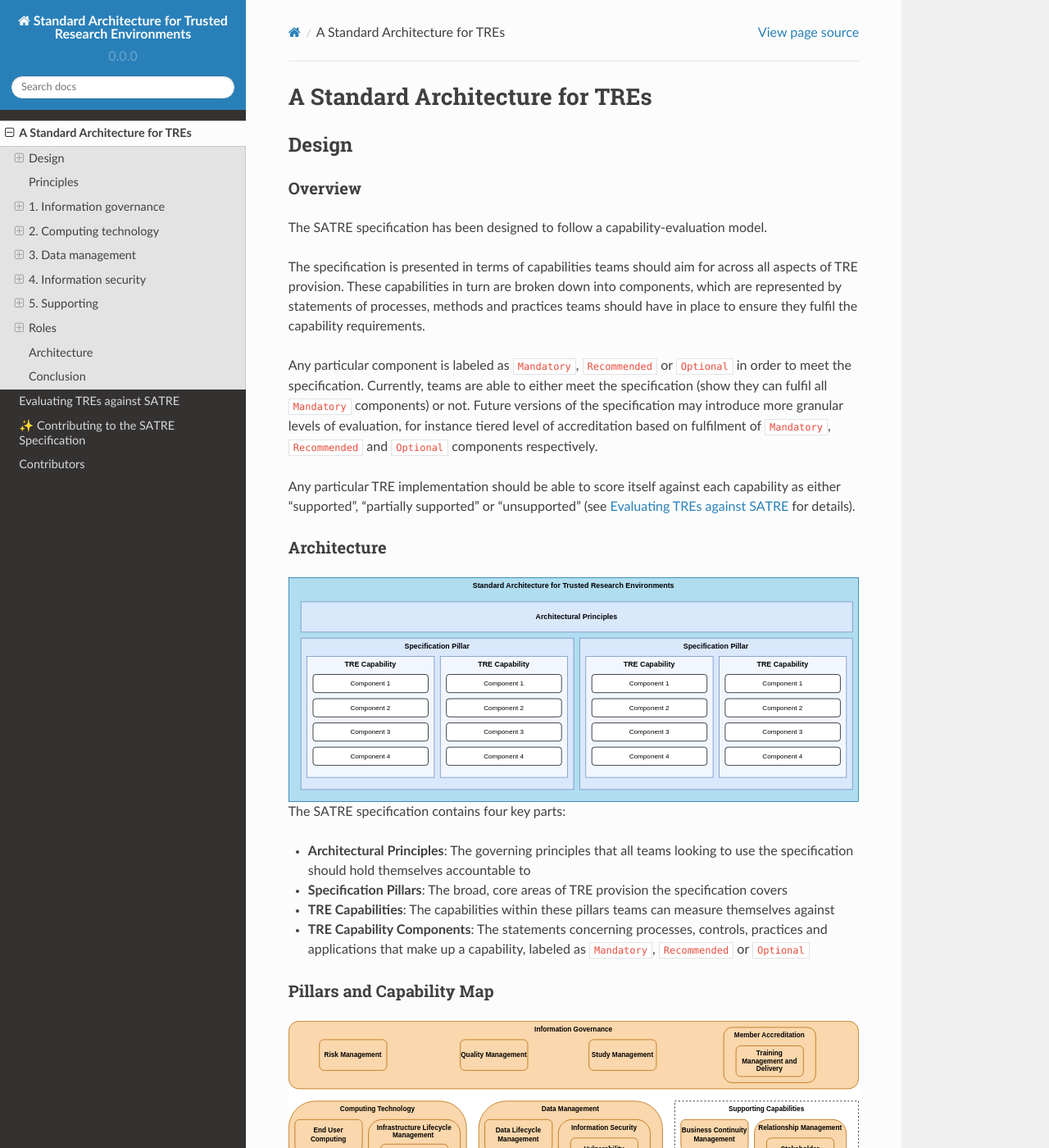
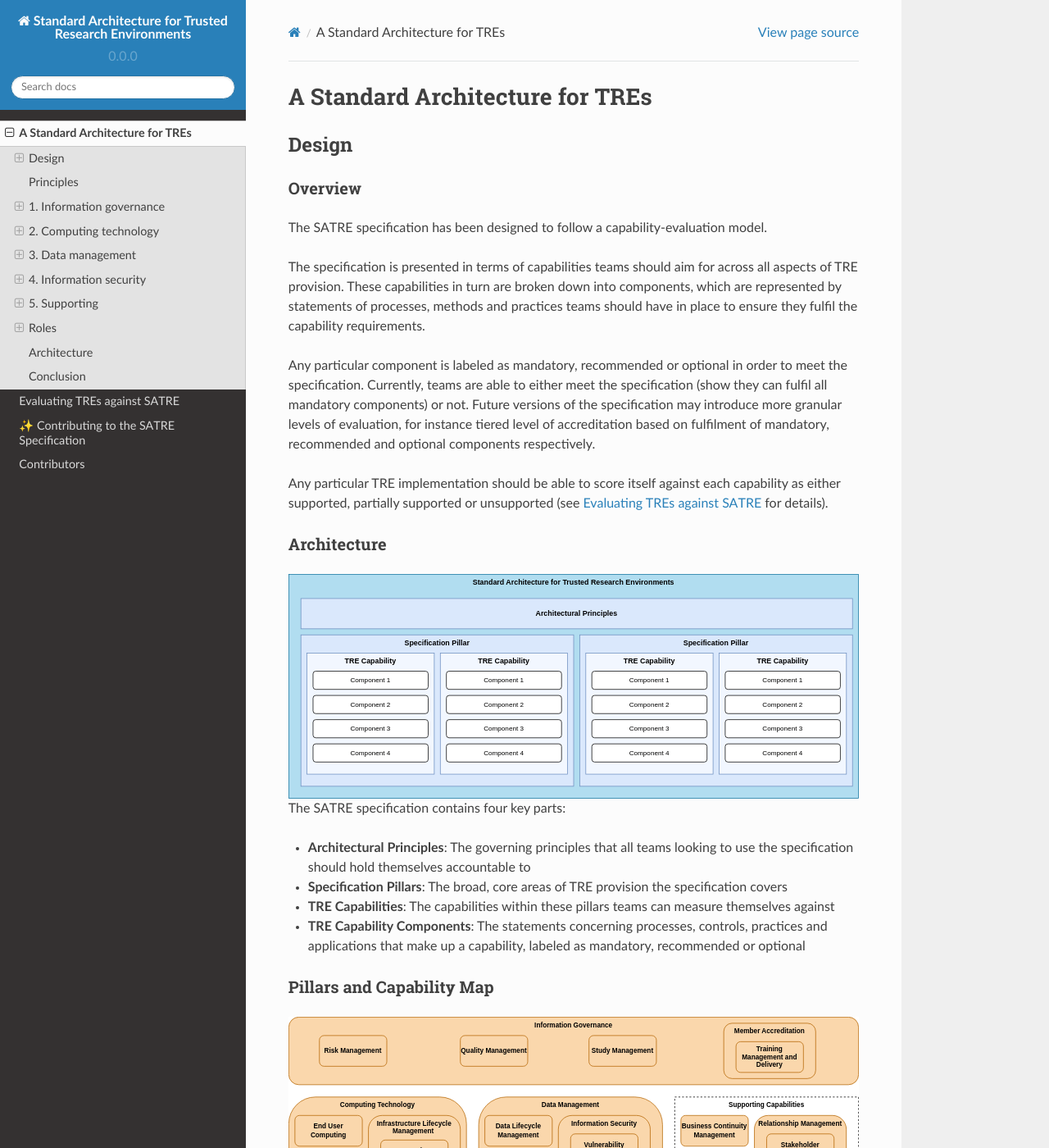
Before and after one commit to sa-tre/satre-specification, a Sphinx documentation site: the page built from docs/source/standard.md, in a window 1280 px wide and 1400 px high. Shown: the whole window at 82% size. Built offline with Sphinx 7.4.7 and the Read the Docs theme 2.0.0, drawn with Linux system fonts in a browser that asks for light colours.

Commit message:
Make terms more consistent

```diff
--- a/docs/source/standard.md
+++ b/docs/source/standard.md
@@ -13,11 +13,11 @@ The SATRE specification has been designed to follow a capability-evaluation mode
 The specification is presented in terms of capabilities teams should aim for across all aspects of TRE provision.
 These capabilities in turn are broken down into components, which are represented by statements of processes, methods and practices teams should have in place to ensure they fulfil the capability requirements.
 
-Any particular component is labeled as `Mandatory`, `Recommended` or `Optional` in order to meet the specification.
-Currently, teams are able to either meet the specification (show they can fulfil all `Mandatory` components) or not.
-Future versions of the specification may introduce more granular levels of evaluation, for instance tiered level of accreditation based on fulfilment of `Mandatory`, `Recommended` and `Optional` components respectively.
+Any particular component is labeled as mandatory, recommended or optional in order to meet the specification.
+Currently, teams are able to either meet the specification (show they can fulfil all mandatory components) or not.
+Future versions of the specification may introduce more granular levels of evaluation, for instance tiered level of accreditation based on fulfilment of mandatory, recommended and optional components respectively.
 
-Any particular TRE implementation should be able to score itself against each capability as either "supported", "partially supported" or "unsupported" (see {ref}`evaluation` for details).
+Any particular TRE implementation should be able to score itself against each capability as either supported, partially supported or unsupported (see {ref}`evaluation` for details).
 
 ### Architecture
 
@@ -31,7 +31,7 @@ The SATRE specification contains four key parts:
 - **Architectural Principles**: The governing principles that all teams looking to use the specification should hold themselves accountable to
 - **Specification Pillars**: The broad, core areas of TRE provision the specification covers
 - **TRE Capabilities**: The capabilities within these pillars teams can measure themselves against
-- **TRE Capability Components**: The statements concerning processes, controls, practices and applications that make up a capability, labeled as `Mandatory`, `Recommended` or `Optional`
+- **TRE Capability Components**: The statements concerning processes, controls, practices and applications that make up a capability, labeled as mandatory, recommended or optional
 
 ### Pillars and Capability Map
 
```
